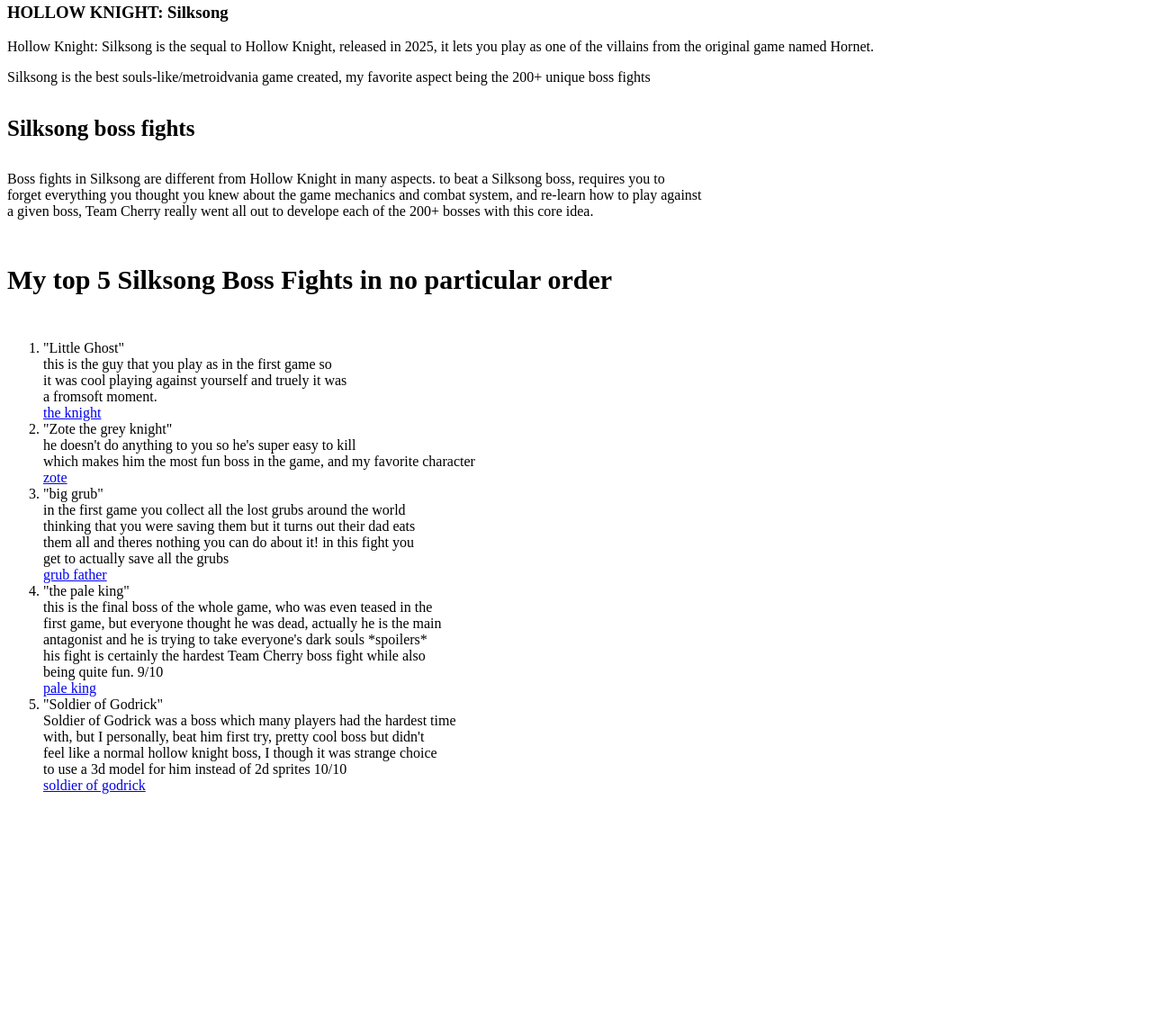
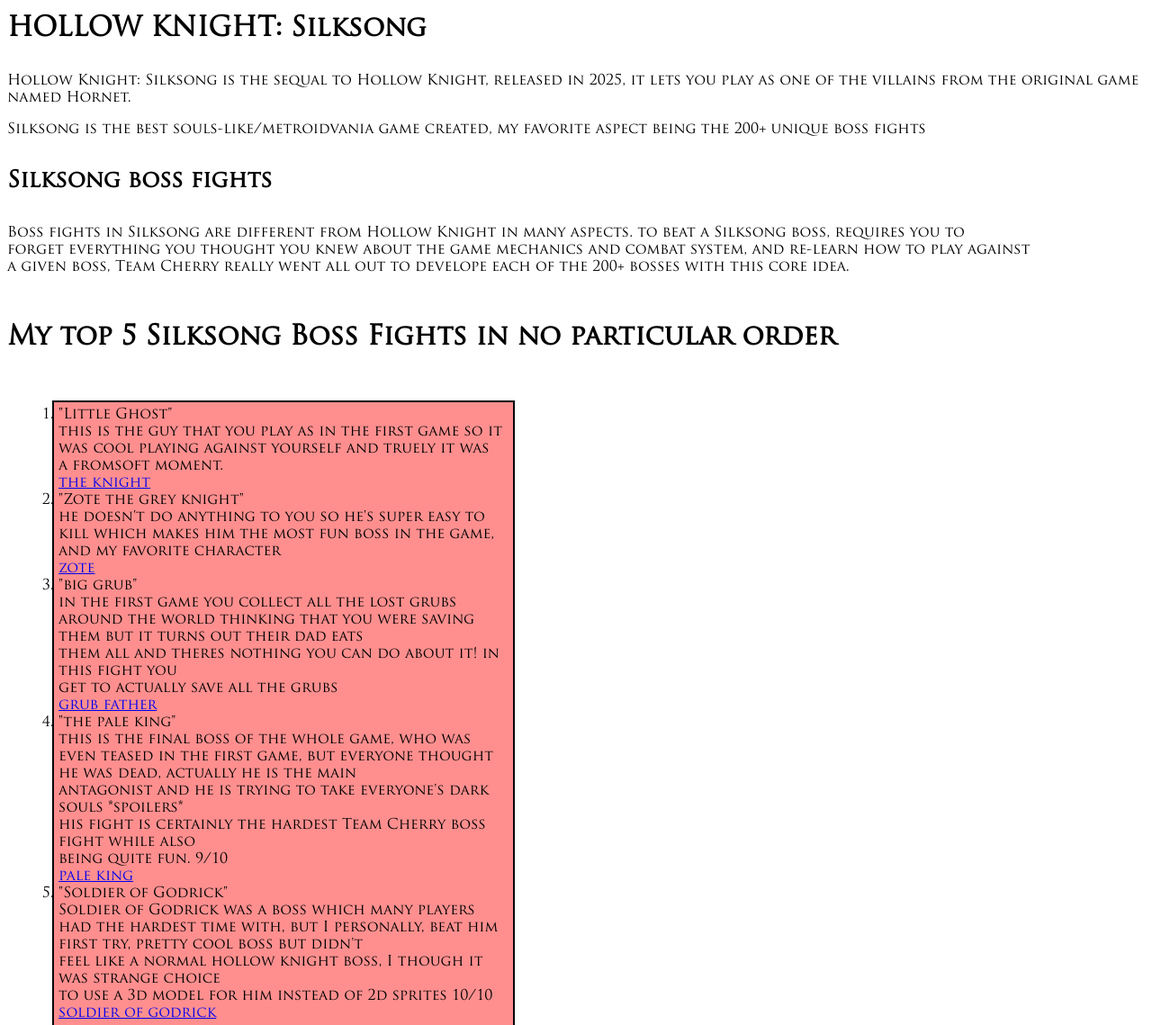
Before and after one commit to Addison-Dunn/Addison-Dunn.github.io.MI103-HTML-Lab, a plain HTML site: page index.html in a window 1280 px wide. Shown: the part 774-1913 px from the top of the page at 90% size. Before the commit the page ends 1672 px from the top, so only its background shows below. Drawn offline with Linux system fonts and the light colour scheme.

Commit message:
Add files via upload

```diff
--- /dev/null
+++ b/Styles.css
@@ -0,0 +1,27 @@
+@font-face{
+    font-family: 'TrajanPro';
+    src: url(Trajan\ Pro\ Regular.ttf );
+}
+
+h1 {
+    color: green;
+}
+.blue {
+    color: rgb(44, 0, 85);
+}
+
+
+.trajan{
+    font-family: "TrajanPro";
+}
+
+.listBox {
+    font-family: "TrajanPro";
+
+    height: 1000px;
+    width: 500px;
+    padding: 5px;
+    margin: 50px;
+    border: 2px solid black;
+    background-color: rgb(255, 143, 143);
+}
--- a/index.html
+++ b/index.html
@@ -7,50 +7,48 @@
     <img src="Marty.jpg" width="384" height="510">
     <p>^ MY cat Marty ^</p>
 
-    <h2> about me... </h2>
+    <h2 class="blue"> about me... </h2>
     <p> I'm a transfer student in the games and interactive media program. I'm from Dexter Michigan, near Ann Arbor. I'm
         also a professional Domino's driver. </p>
-    <h3> HOLLOW KNIGHT: Silksong </h3>
+    <h3 class="trajan"> HOLLOW KNIGHT: Silksong </h3>
 
-    <p> Hollow Knight: Silksong is the sequal to Hollow Knight, released in 2025, it lets you play as one of the villains
+    <p class="trajan"> Hollow Knight: Silksong is the sequal to Hollow Knight, released in 2025, it lets you play as one of the villains
         from the original game named Hornet.
     </p>
-    <p> Silksong is the best souls-like/metroidvania game created, my favorite aspect being the 200+ unique boss fights</p>
+    <p class="trajan"> Silksong is the best souls-like/metroidvania game created, my favorite aspect being the 200+ unique boss fights</p>
 
-    <h4> Silksong boss fights </h4>
+    <h4 class="trajan"> Silksong boss fights </h4>
 
-    <p> Boss fights in Silksong are different from Hollow Knight in many aspects. to beat a Silksong boss, requires you to <br>
+    <p class="trajan"> Boss fights in Silksong are different from Hollow Knight in many aspects. to beat a Silksong boss, requires you to <br>
         forget everything you thought you knew about the game mechanics and combat system, and re-learn how to play against <br>
         a given boss, Team Cherry really went all out to develope each of the 200+ bosses with this core idea.
     </p>
 
-    <h5> My top 5 Silksong Boss Fights in no particular order</h5>
-    <ol>
+
+
+    <h5 class="trajan"> My top 5 Silksong Boss Fights in no particular order</h5>
+    <ol class="listBox">
          <li> "Little Ghost" <br>
-                this is the guy that you play as in the first game so <br>
-                it was cool playing against yourself and truely it was <br>
+                this is the guy that you play as in the first game so it was cool playing against yourself and truely it was <br>
                 a fromsoft moment.<br>
                 <a href="https://en.wikipedia.org/wiki/Hollow_Knight#:~:text=The%20player%20controls%20the%20Knight,plagued%20by%20a%20supernatural%20disease.">the knight</a> </li>
          <li> "Zote the grey knight" <br>
-                he doesn't do anything to you so he's super easy to kill <br>
+                he doesn't do anything to you so he's super easy to kill
                 which makes him the most fun boss in the game, and my favorite character <br>
                 <a href="https://hollowknight.fandom.com/wiki/Zote">zote</a> </li>
          <li> "big grub" <br>
-                in the first game you collect all the lost grubs around the world <br>
-                thinking that you were saving them but it turns out their dad eats <br>
+                in the first game you collect all the lost grubs around the world thinking that you were saving them but it turns out their dad eats <br>
                 them all and theres nothing you can do about it! in this fight you <br>
                 get to actually save all the grubs <br>
                 <a href="https://hollowknight.fandom.com/wiki/Grubfather">grub father</a> </li>
          <li> "the pale king" <br>
-                this is the final boss of the whole game, who was even teased in the <br>
-                first game, but everyone thought he was dead, actually he is the main <br>
+                this is the final boss of the whole game, who was even teased in the first game, but everyone thought he was dead, actually he is the main <br>
                 antagonist and he is trying to take everyone's dark souls *spoilers* <br>
                 his fight is certainly the hardest Team Cherry boss fight while also <br>
                 being quite fun. 9/10 <br>
                 <a href="https://hollowknight.fandom.com/wiki/Pale_King">pale king</a> </li>
          <li> "Soldier of Godrick" <br>
-                Soldier of Godrick was a boss which many players had the hardest time <br>
-                with, but I personally, beat him first try, pretty cool boss but didn't <br>
+                Soldier of Godrick was a boss which many players had the hardest time with, but I personally, beat him first try, pretty cool boss but didn't <br>
                 feel like a normal hollow knight boss, I though it was strange choice <br>
                 to use a 3d model for him instead of 2d sprites 10/10 <br>
                 <a href="https://eldenring.wiki.fextralife.com/Soldier+of+Godrick">soldier of godrick</a> </li>
@@ -62,7 +60,7 @@
             font-size: 50px;
         }
         h3 {
-            font-size 30px;
+            font-size: 30px;
         }
         h4 {
             font-size: 25px;
@@ -71,5 +69,5 @@
             font-size: 30px;
         }
     </style>
-
+    <link rel="stylesheet" href="styles.css">
 </html>
```
Also changed, not shown: Trajan Pro Regular.ttf (added).
